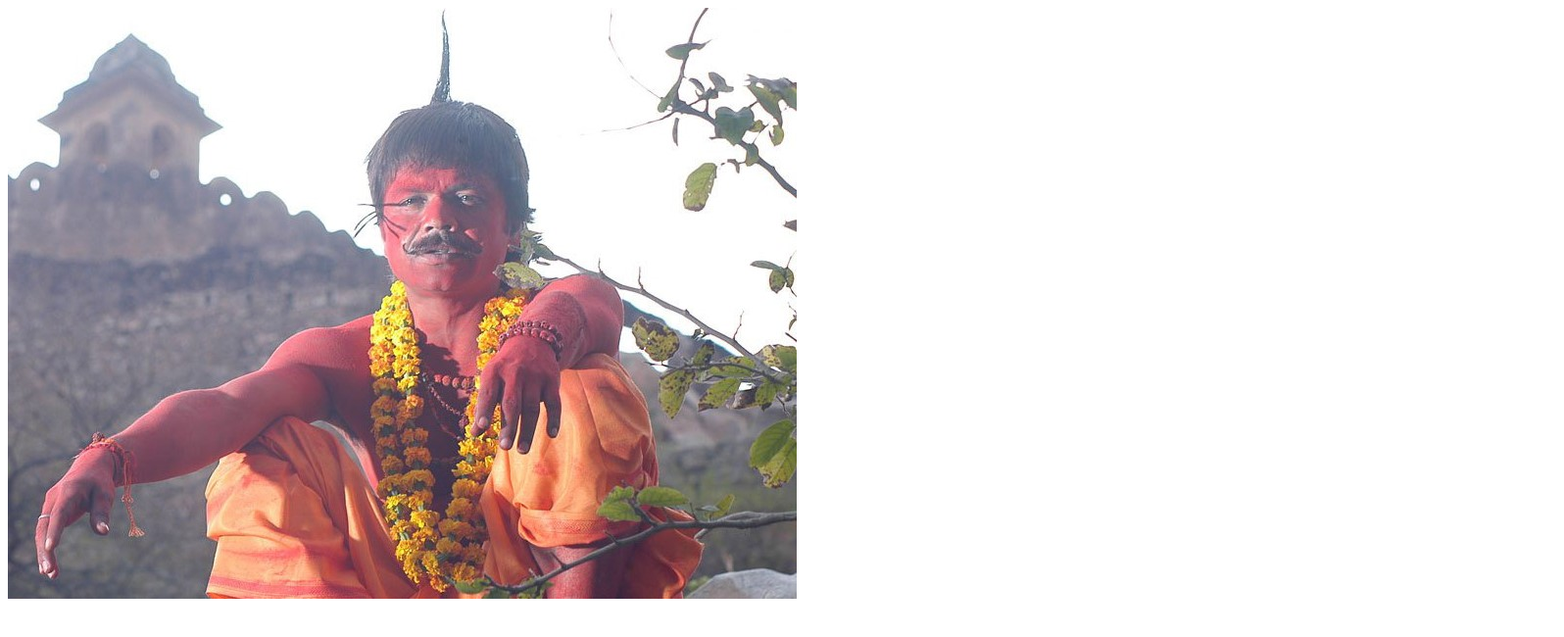
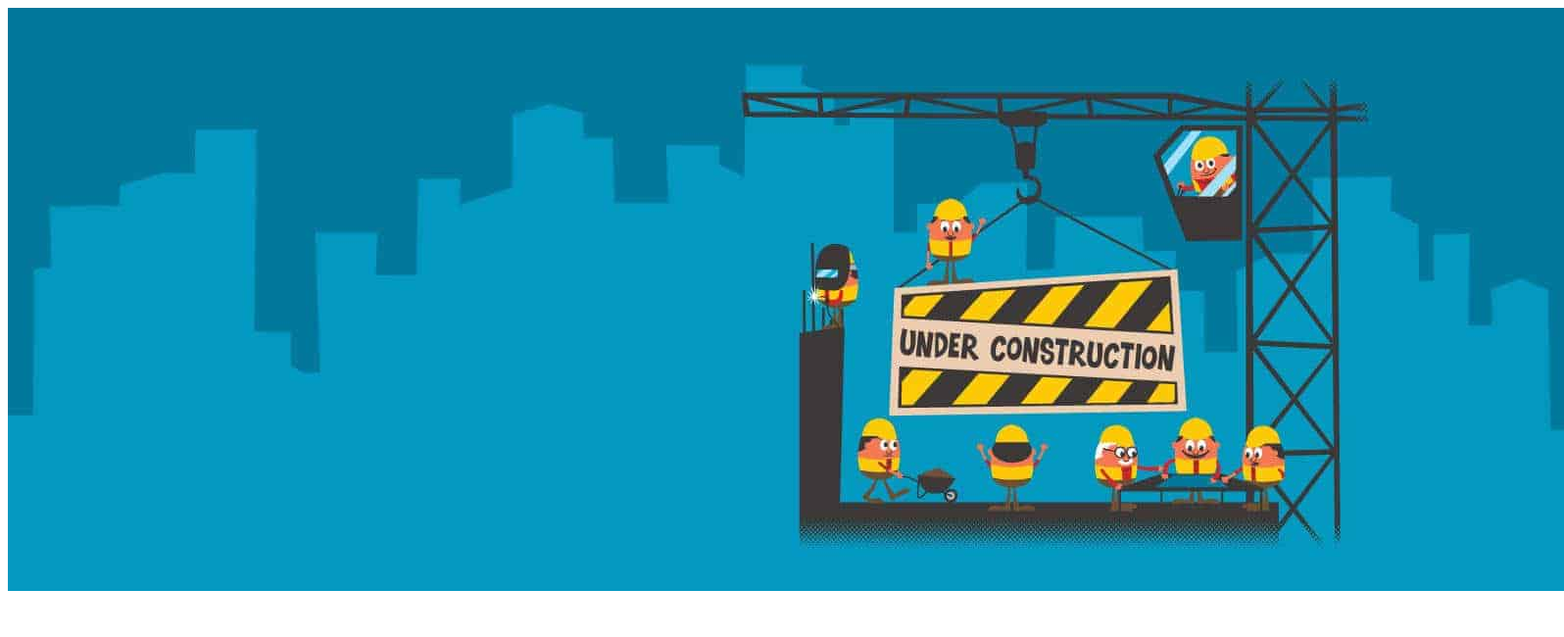
Before and after one commit to GunjanGrunge/gunjansarkar.online, a plain HTML site: page index.html in a window 1280 px wide. Shown: the whole page at 98% size, 1596 px wide, since content can reach past the window. Drawn offline with Linux system fonts and the light colour scheme.

Commit message:
Under const Img
add under const image

```diff
--- a/index.html
+++ b/index.html
@@ -7,11 +7,8 @@
     <link rel="stylesheet" href="index.css">
     <title>Gunjan Sarkar</title>
 </head>
-    <div class="images">
-        <img src="/image/50352106.jpg" alt="">
 
-    </div>
-
+    <img src="./image/Under const.jpg" alt="">
 
 </body>
 </html>
```
Also changed, not shown: image/Under const.jpg (added).
